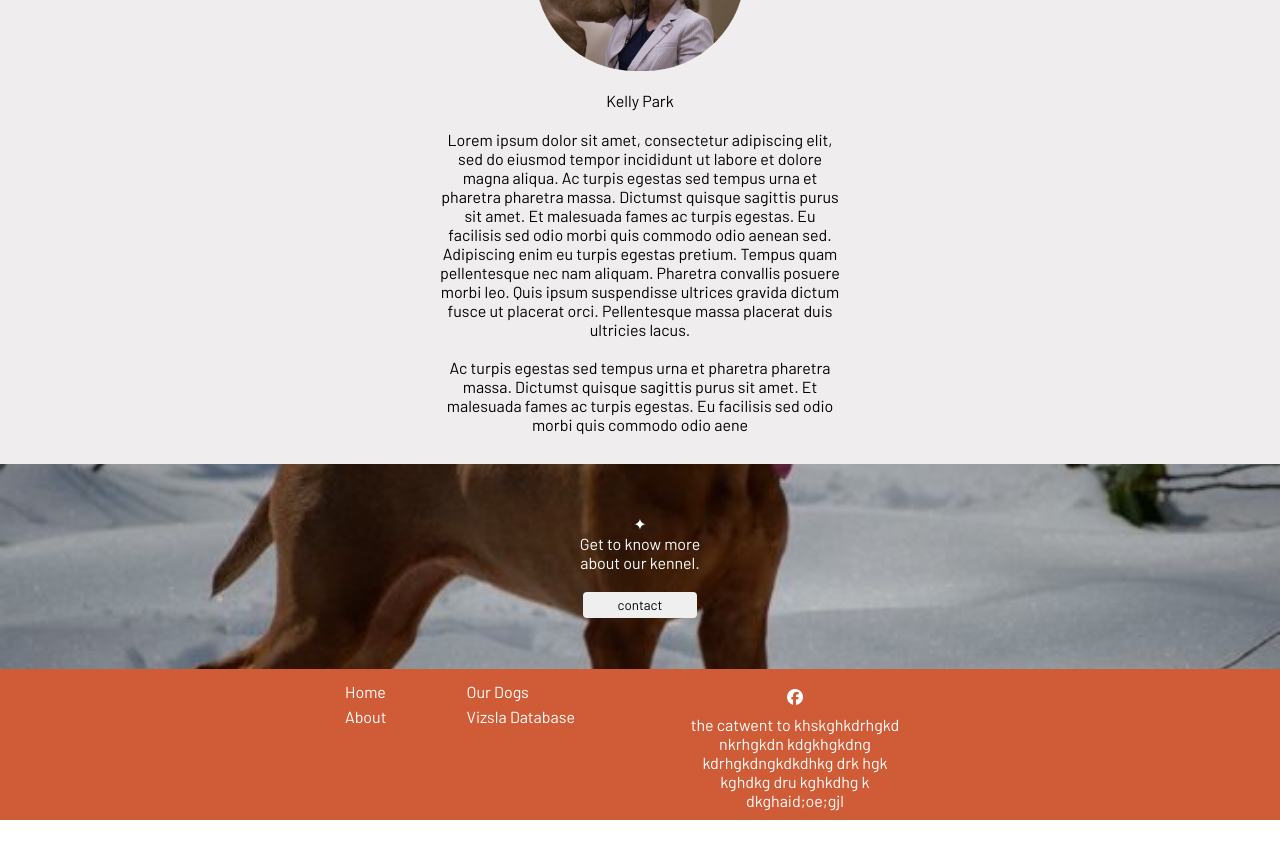
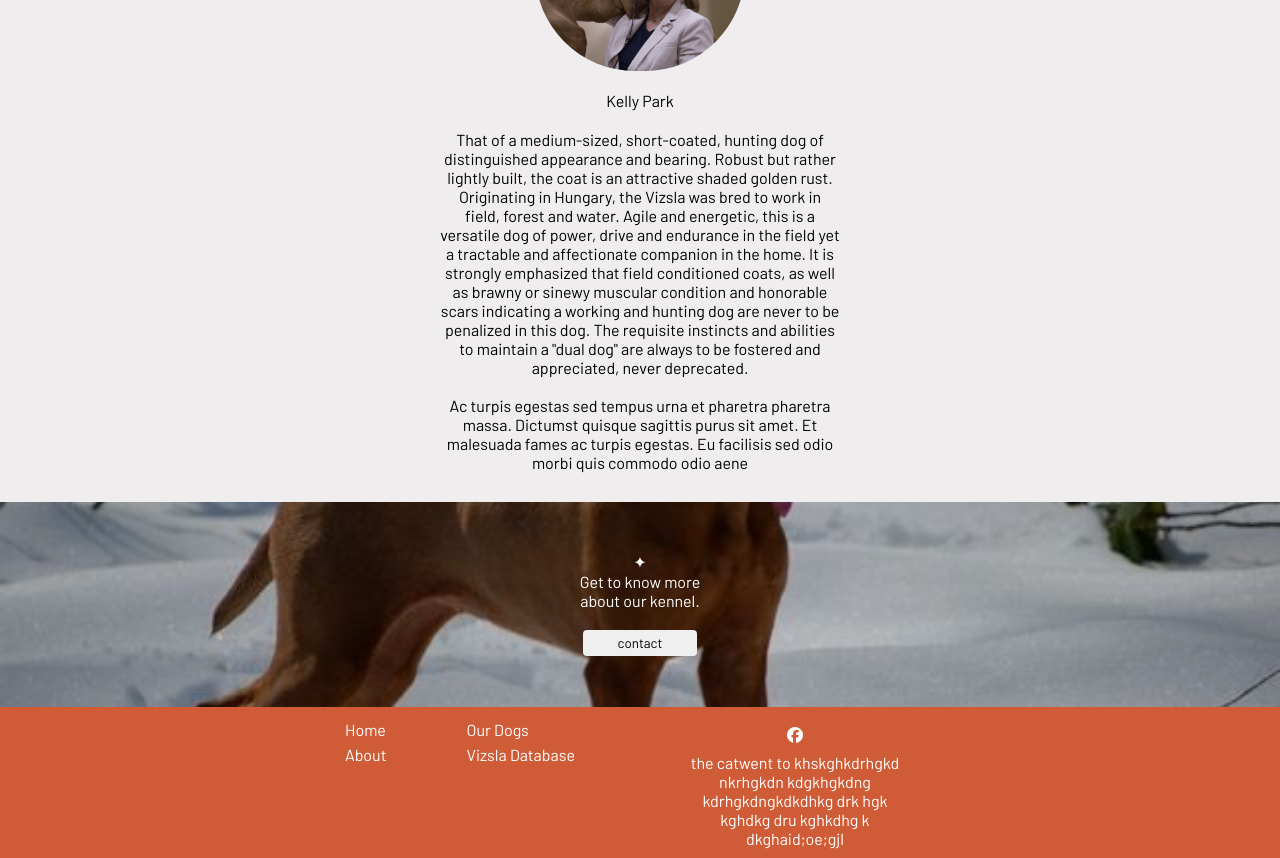
Before and after one commit to nicoletheillustrator/sincerus-react-redesign, a React (Create React App) app: page / in a window 1280 px wide. Shown: the part 800-1658 px from the top of the page. Before the commit the page ends 1620 px from the top, so only its background shows below. Built offline with nearby package versions, Linux system fonts and the light colour scheme.

Commit message:
Added to yml

```diff
--- a/public/admin/config.yml
+++ b/public/admin/config.yml
@@ -14,3 +14,6 @@ collections:
         file: "src/data/about/about.json"
         fields:
           - {label: Description, name: description, widget: string}
+          - {label: Breeder Name, name: name, widget: string}
+          - {label: Current Location, name: name, widget: string}
+          - {label: Health About, name: health, widget: string}
--- a/src/components/about.js
+++ b/src/components/about.js
@@ -1,6 +1,8 @@
 import React from "react";
 import imgown from '../images/ownerimg.jpg'
 import json from '../data/owner.json'
+import aboutjson from '../data/about/about.json'
+
 function About() {
 
    const style = {
@@ -16,7 +18,7 @@ function About() {
                     </div>
                  </div>
                  <p>{json.name}</p>
-                 <p>{json.about}<br></br><br></br>{json.health}</p>
+                 <p>{aboutjson.description}<br></br><br></br>{json.health}</p>
 
             </div>
         </div>
```
